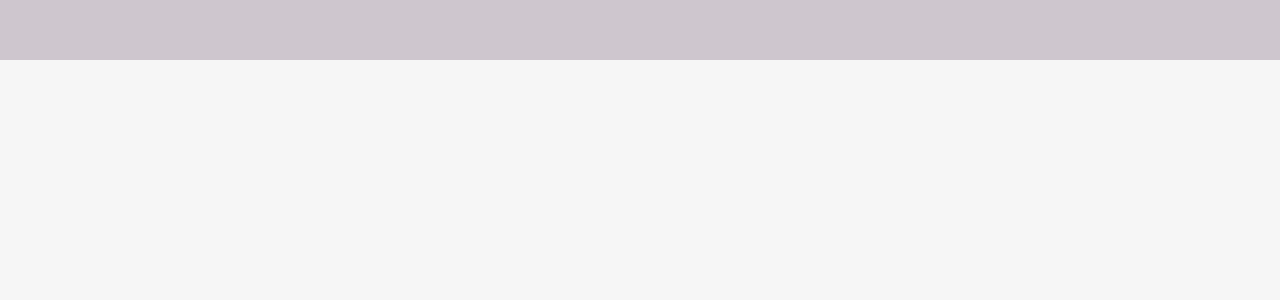
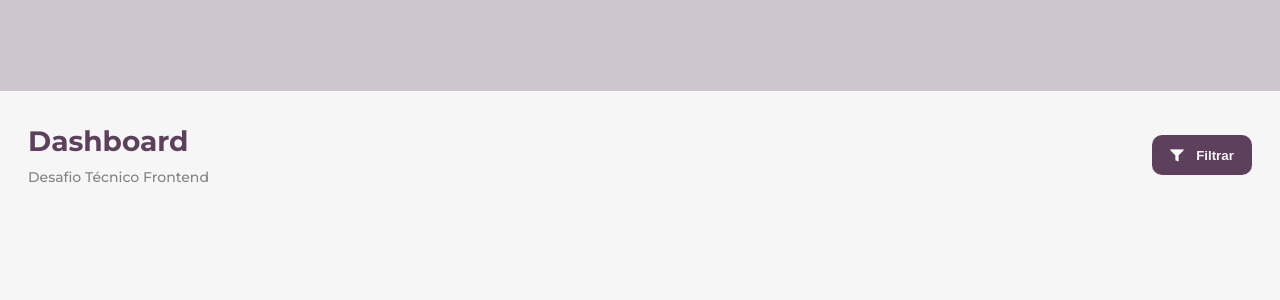
Before and after one commit to RSobrinho/DesafioEstagio, a React (Create React App) app: page / in a window 1280 px wide. Shown: the top 300 px of the page. Built offline with nearby package versions, Linux system fonts and the light colour scheme.

Commit message:
feat: implementacao do Header da pagina

```diff
--- a/src/App.js
+++ b/src/App.js
@@ -1,9 +1,13 @@
 import './style.css'
+import Header from './Components/Header'
 
 function App() {
   return (
     <div className="App">
       <div className="rectangle"></div>
+      <main className="container">
+        <Header />
+      </main>
     </div>
   )
 }
--- /dev/null
+++ b/src/Components/Header.js
@@ -0,0 +1,19 @@
+import hopperFilter from '../Assets/hopperFilter.png'
+
+const Header = () => {
+  return (
+    <header className="Header">
+      <div>
+        <h1>Dashboard</h1>
+        <h3>Desafio Técnico Frontend</h3>
+      </div>
+
+      <button>
+        <img src={hopperFilter} alt="hopperButtonFilter" />
+        <h4>Filtrar</h4>
+      </button>
+    </header>
+  )
+}
+
+export default Header
--- a/src/style.css
+++ b/src/style.css
@@ -1,26 +1,59 @@
-/* Gerenal Settings */
-* {
-  box-sizing: border-box;
-  margin: 0px;
-}
-
-html {
-  font-size: 62.5%; /* 1rem = 10px */
-}
-
-body {
-  width: 100vw;
-  height: 100vh;
-}
-
+/* Main App Settings */
 .App {
   display: flex;
   flex-direction: column;
   justify-content: center;
 }
 
+/* Top purple rectangle */
 .rectangle {
   background-color: #cec6ce;
   width: 100vw;
-  height: 6rem;
+  height: 9.1rem;
 }
+
+/* MainContainer */
+.container {
+  margin: 3.3rem 2.8rem;
+}
+
+/* Header (Title + Subtitle + FilterButton) */
+.Header {
+  display: flex;
+  justify-content: space-between;
+  align-items: center;
+}
+
+.Header div {
+  display: flex;
+  flex-direction: column;
+  row-gap: 1rem;
+}
+
+.Header h1 {
+  font-size: 2.8rem;
+  color: #5d405c;
+  font-weight: 700;
+}
+
+.Header h3 {
+  font-size: 1.4rem;
+  color: #828282;
+  font-weight: 500;
+}
+
+.Header button {
+  border-radius: 10px;
+  border-style: none;
+  background-color: #5d405c;
+  display: inline-block;
+
+  width: 10rem;
+  height: 4rem;
+
+  color: #f6f6f6;
+
+  display: flex;
+  justify-content: space-evenly;
+  align-items: center;
+}
```
Also changed, not shown: src/Assets/hopperFilter.png (added).
